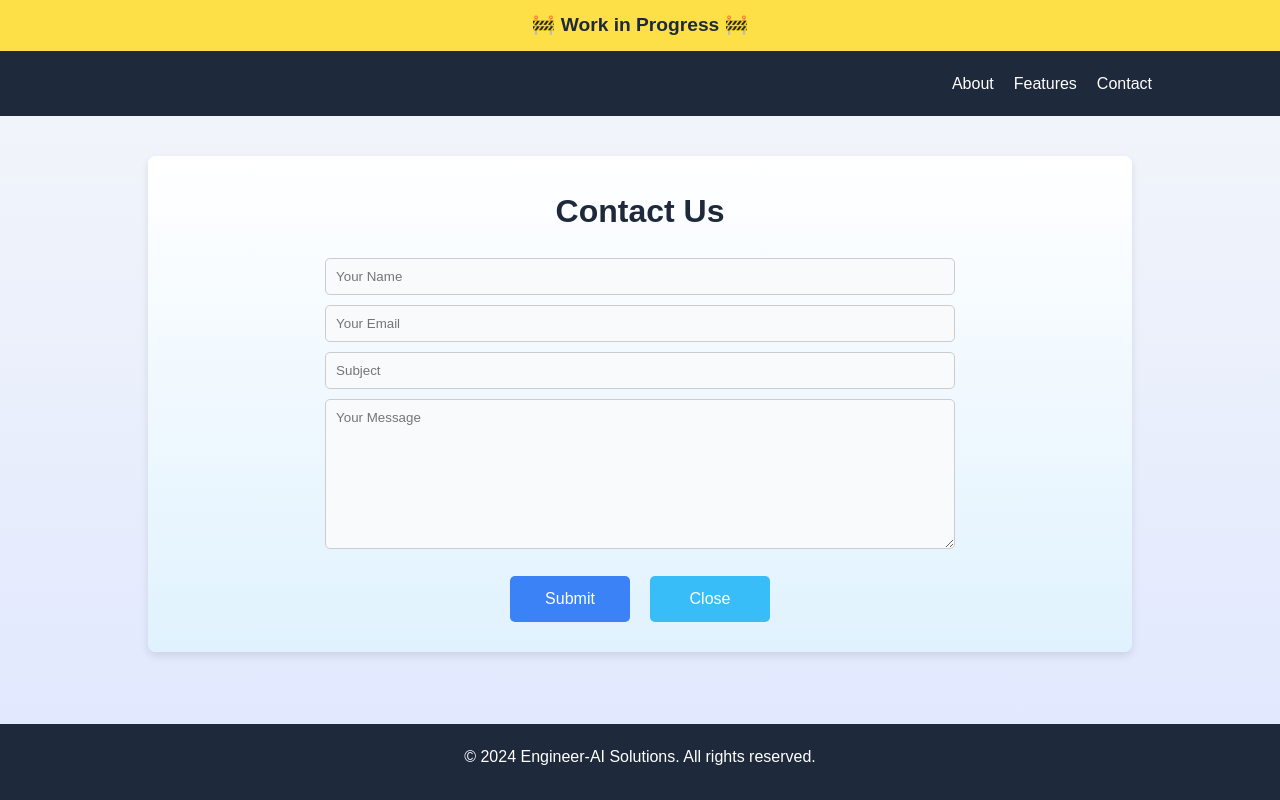
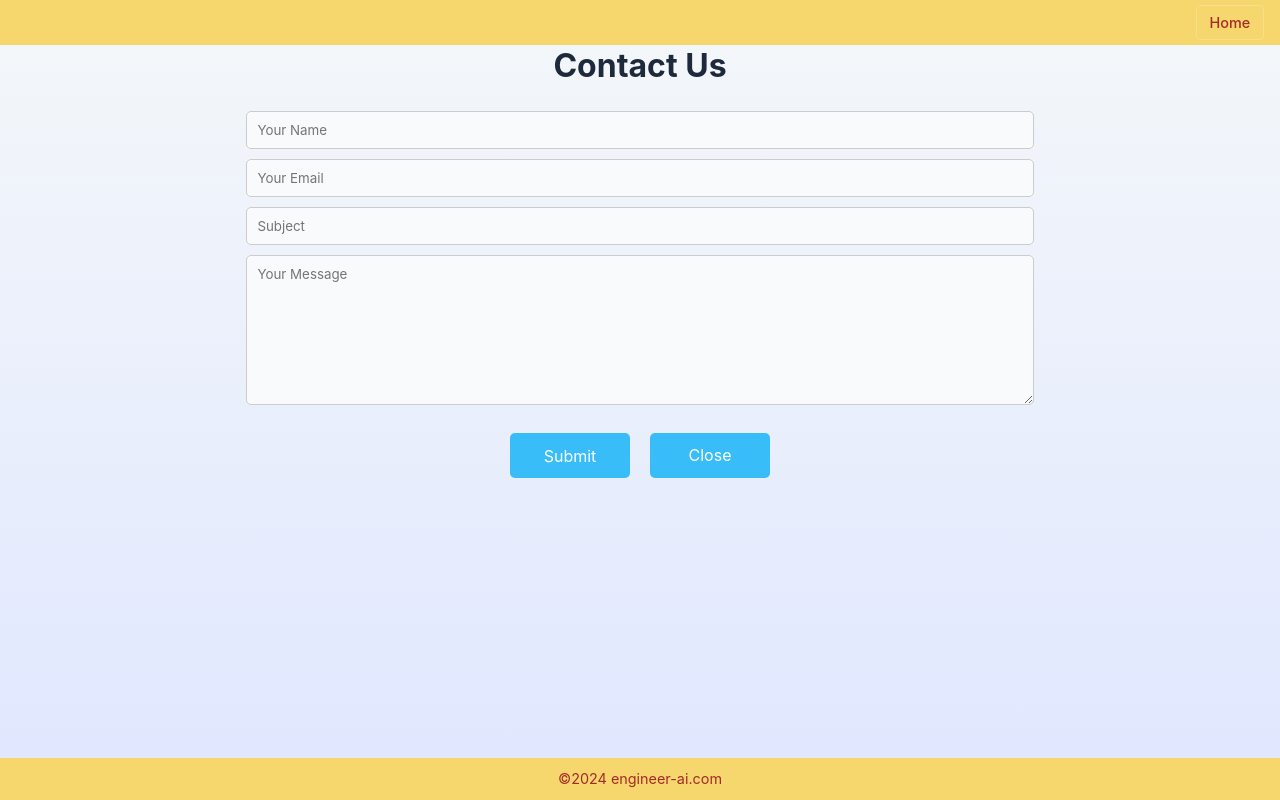
Before and after one commit to Codethestars/engineer-ai.github.io, a plain HTML site: page contact.html in a window 1280 px wide. Drawn offline with Linux system fonts and the light colour scheme.

Commit message:
Updated contact page

```diff
--- a/contact.html
+++ b/contact.html
@@ -9,7 +9,7 @@
             margin: 0;
             padding: 0;
             box-sizing: border-box;
-            font-family: 'Arial', sans-serif;
+            font-family: -apple-system, BlinkMacSystemFont, 'Segoe UI', Roboto, Oxygen, Ubuntu, Cantarell, sans-serif;
         }
 
         body {
@@ -21,38 +21,38 @@
             flex-direction: column;
         }
 
-        #work-in-progress {
-            background-color: #fde047;
-            color: #1e293b;
-            text-align: center;
-            padding: 10px;
-            font-weight: bold;
-            font-size: 1.2rem;
-        }
-
         header {
             display: flex;
             justify-content: flex-end;
-            padding: 20px 10%;
-            background-color: #1e293b;
-            color: #fff;
+            align-items: center;
+            padding: 0.6rem 1rem;
+            background-color: #f5d76e;
+            position: fixed;
+            width: 100%;
+            top: 0;
+            z-index: 1000;
+            color: brown;
         }
 
         header nav ul {
+            display: flex;
+            gap: 0.5rem;
             list-style: none;
-            display: flex;
-            gap: 20px;
         }
 
         header nav ul li a {
             text-decoration: none;
-            color: #fff;
-            font-size: 1rem;
-            transition: color 0.3s;
+            color: brown;
+            font-size: 0.9rem;
+            background-color: transparent;
+            padding: 0.5rem 0.8rem;
+            border-radius: 4px;
+            font-weight: 500;
+            border: 1px solid rgba(255, 255, 255, 0.2);
         }
 
         header nav ul li a:hover {
-            color: #38bdf8;
+            background-color: rgba(255, 255, 255, 0.1);
         }
 
         .container {
@@ -60,13 +60,6 @@
             width: 80%;
             margin: 20px auto;
             padding: 20px;
-        }
-
-        .contact-form {
-            background: linear-gradient(to bottom, #fff, #e0f2fe);
-            padding: 30px 10%;
-            border-radius: 8px;
-            box-shadow: 0 4px 8px rgba(0,0,0,0.1);
         }
 
         h1 {
@@ -106,7 +99,7 @@
 
         .button-container button,
         .button-container a {
-            background-color: #3b82f6;
+            background-color: #38bdf8;
             color: #fff;
             padding: 10px 20px;
             border: none;
@@ -120,47 +113,31 @@
             display: inline-block;
         }
 
-        .button-container .close {
-            background-color: #38bdf8;
-        }
-
         .button-container button:hover,
         .button-container a:hover {
-            background-color: #2563eb;
-        }
-
-        .button-container .close:hover {
             background-color: #0ea5e9;
         }
 
         footer {
-            background-color: #1e293b;
-            color: #fff;
-            padding: 20px 10%;
             text-align: center;
-            margin-top: auto;
-        }
-
-        footer p {
-            margin-bottom: 10px;
+            padding: 0.6rem;
+            background-color: #f5d76e;
+            color: brown;
+            font-size: 0.9rem;
+            margin-top: -30px;
         }
     </style>
 </head>
 <body>
-    <div id="work-in-progress">🚧 Work in Progress 🚧</div>
-
     <header>
         <nav>
             <ul>
-                <li><a href="#about">About</a></li>
-                <li><a href="#features">Features</a></li>
-                <li><a href="contact.html">Contact</a></li>
+                <li><a href="index.html">Home</a></li>
             </ul>
         </nav>
     </header>
 
     <div class="container">
-        <div class="contact-form">
         <h1>Contact Us</h1>
         <form action="mailto:agus.widjaja.usa@gmail.com" method="post" enctype="text/plain">
             <div class="form-group">
@@ -185,10 +162,9 @@
             </div>
         </form>
     </div>
-    </div>
 
     <footer>
-        <p>&copy; 2024 Engineer-AI Solutions. All rights reserved.</p>
+        ©2024 engineer-ai.com
     </footer>
 </body>
 </html>
```
Lines whose indentation alone changed are shown as unchanged.
